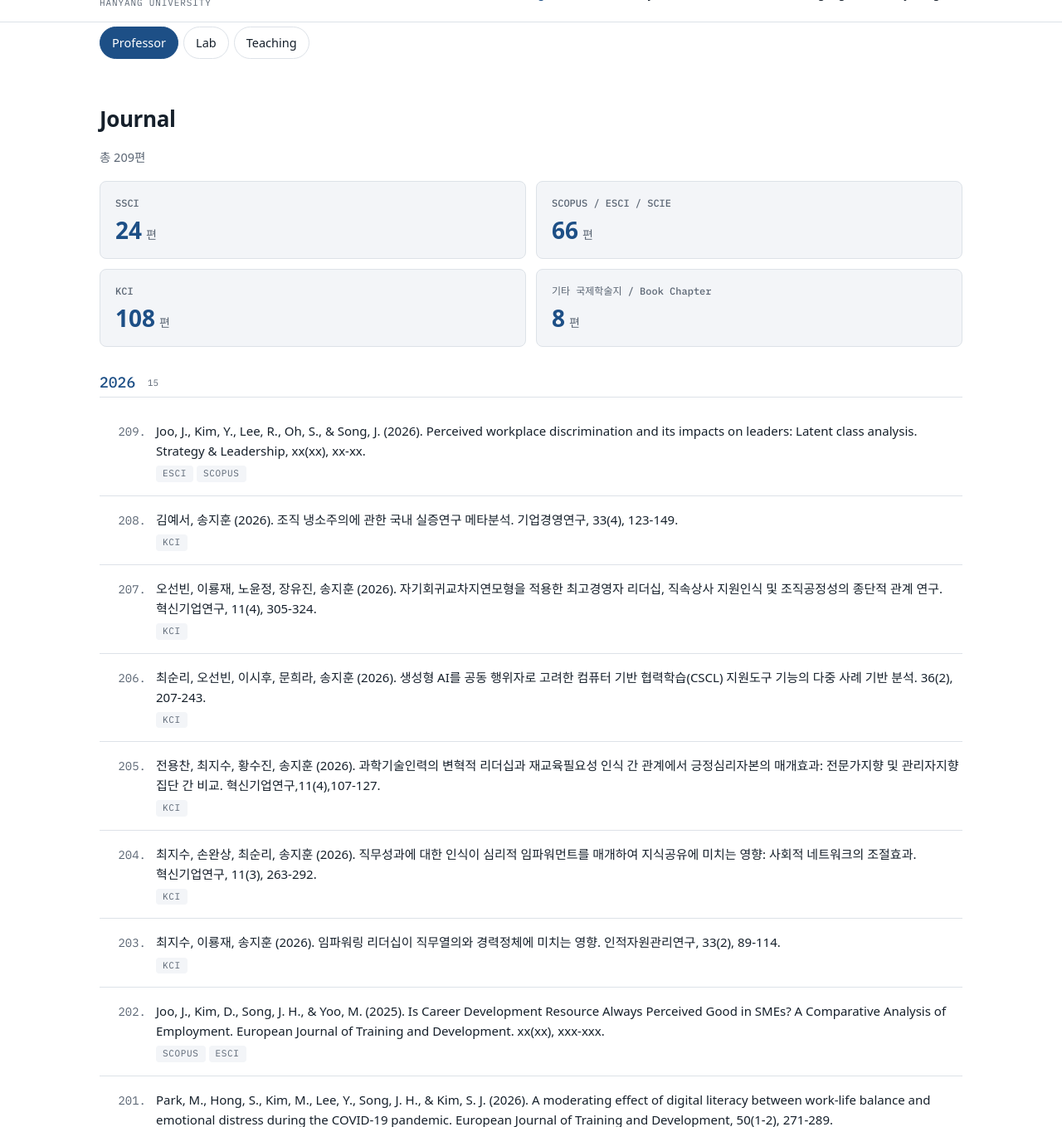
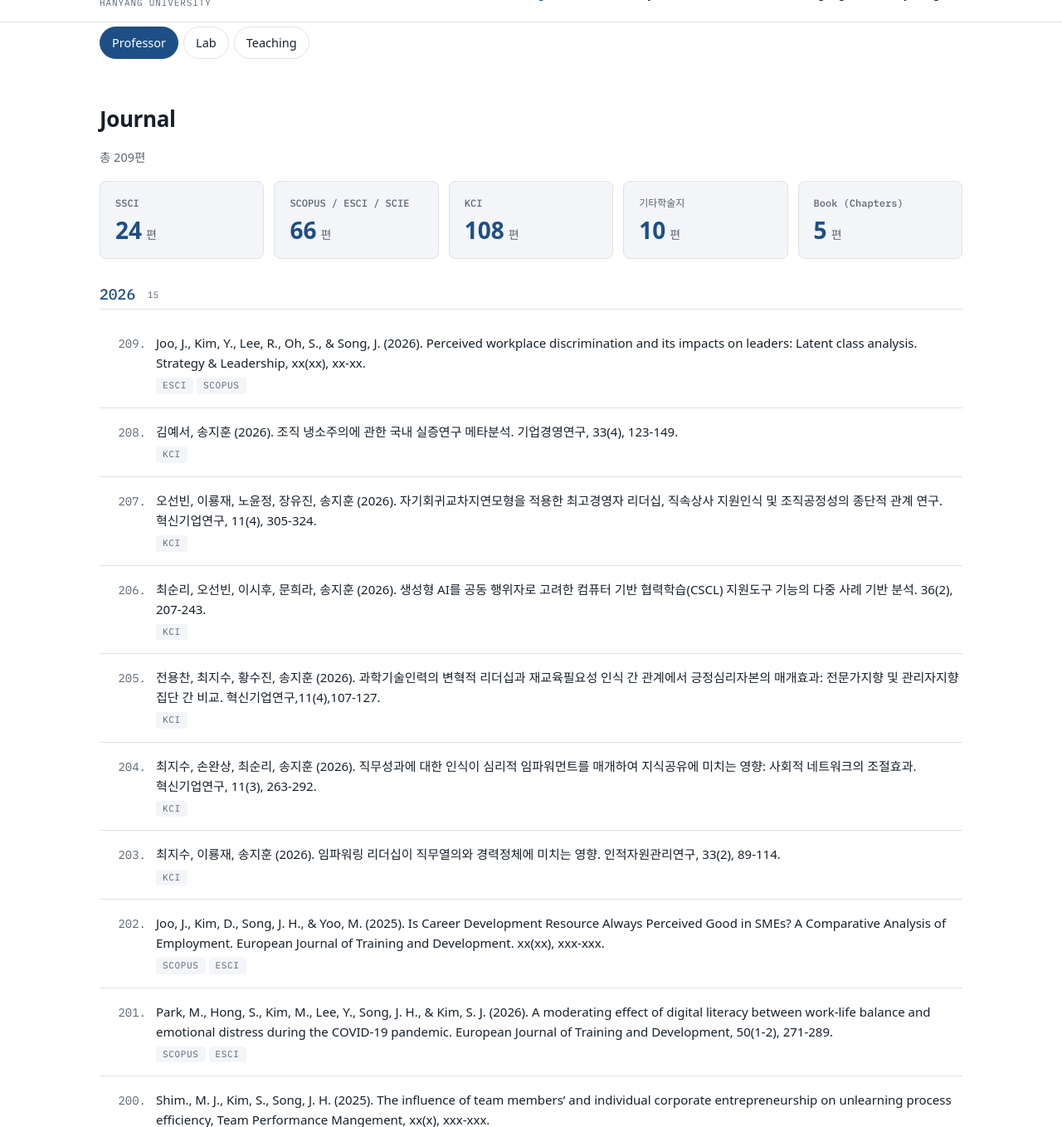
Before and after one commit to drsprolab/drsprolab.github.io, a Jekyll site: the page built from research.md, in a window 1280 px wide and 1400 px high, scrolled down 593 px, cut to the strip 42-1400 px from the top of the window. Shown: the whole strip at 83% size. Built offline with Jekyll 4.4.1, drawn with Linux system fonts in a browser that asks for light colours; some web fonts are replaced; some of the changed text lies outside the part shown.

Commit message:
Research: 요약 카드를 '기타학술지'와 'Book (Chapters)'로 나누고 섹션 제목 변경
기타학술지는 기타 국제·국내학술지를 합산, Book (Chapters)는 저서와 Book chapter 수.
Book 섹션 제목을 'Book (Chapters)'로 변경.

Co-Authored-By: Claude Opus 5.5 <noreply@anthropic.com>

```diff
--- a/_includes/publications.html
+++ b/_includes/publications.html
@@ -11,14 +11,17 @@
   {%- if publication.index contains 'KCI' -%}{%- assign kci_count = kci_count | plus: 1 -%}{%- endif -%}
   {%- assign index_labels = publication.index | join: '|' | downcase | remove: ' ' -%}
   {%- assign publication_type = publication.type | default: '' | downcase | remove: ' ' | remove: '_' | remove: '-' -%}
-  {%- if index_labels contains '기타국제학술지' or index_labels contains 'bookchapter' or publication_type == 'bookchapter' -%}{%- assign other_international_count = other_international_count | plus: 1 -%}{%- endif -%}
+  {%- if index_labels contains '기타국제학술지' or index_labels contains '기타국내학술지' -%}{%- assign other_international_count = other_international_count | plus: 1 -%}{%- endif -%}
 {%- endfor -%}
 <p class="count">총 {{ list.size }}편</p>
 <dl class="journal-index-summary" aria-label="논문 등재 분류별 합계">
   <div><dt>SSCI</dt><dd>{{ ssci_count }}<span>편</span></dd></div>
   <div><dt>SCOPUS / ESCI / SCIE</dt><dd>{{ international_index_count }}<span>편</span></dd></div>
   <div><dt>KCI</dt><dd>{{ kci_count }}<span>편</span></dd></div>
-  <div><dt>기타 국제학술지 / Book Chapter</dt><dd>{{ other_international_count }}<span>편</span></dd></div>
+  <div><dt>기타학술지</dt><dd>{{ other_international_count }}<span>편</span></dd></div>
+  {%- if include.scope == "professor" %}
+  <div><dt>Book (Chapters)</dt><dd>{{ site.data.books.size }}<span>편</span></dd></div>
+  {%- endif %}
 </dl>
 {% for g in groups %}
 <section class="year-group">
--- a/assets/css/style.css
+++ b/assets/css/style.css
@@ -414,7 +414,7 @@ tfoot td { font-weight: 600; border-bottom: 0; }
 /* Index totals for the current Journal list. */
 .journal-index-summary {
   display: grid;
-  grid-template-columns: repeat(2, minmax(0, 1fr));
+  grid-template-columns: repeat(auto-fit, minmax(150px, 1fr));
   gap: 12px;
   margin: 16px 0 28px;
 }
--- a/research.md
+++ b/research.md
@@ -11,7 +11,7 @@ lede: 읽고, 읽고, 또 읽고 나서 쓰는 것.
 
 {% include publications.html scope="professor" %}
 
-## Book & Book Chapter
+## Book (Chapters)
 
 {% assign books = site.data.books | sort: "year" | reverse %}
 <p class="count">총 {{ books.size }}편</p>
```
